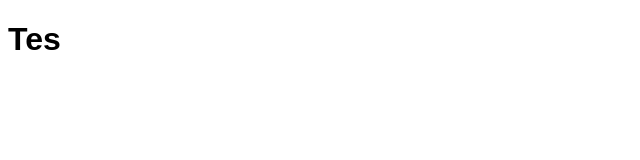
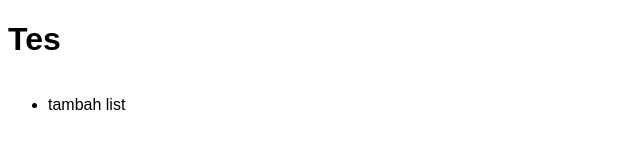
Before and after one commit to syahrul-25/latihan-git-lagi, a plain HTML site: page index.html in a window 1280 px wide. Shown: the whole page, without its empty margins (0-640 px from the left). Drawn offline with Linux system fonts and the light colour scheme.

Commit message:
menambahkan list

```diff
--- a/index.html
+++ b/index.html
@@ -13,6 +13,9 @@
 <body>
     <h1>Tes</h1>
     <table></table>
+    <ul>
+        <li>tambah list</li>
+    </ul>
     <script src="script.js"></script>
 </body>
 </html>
```
